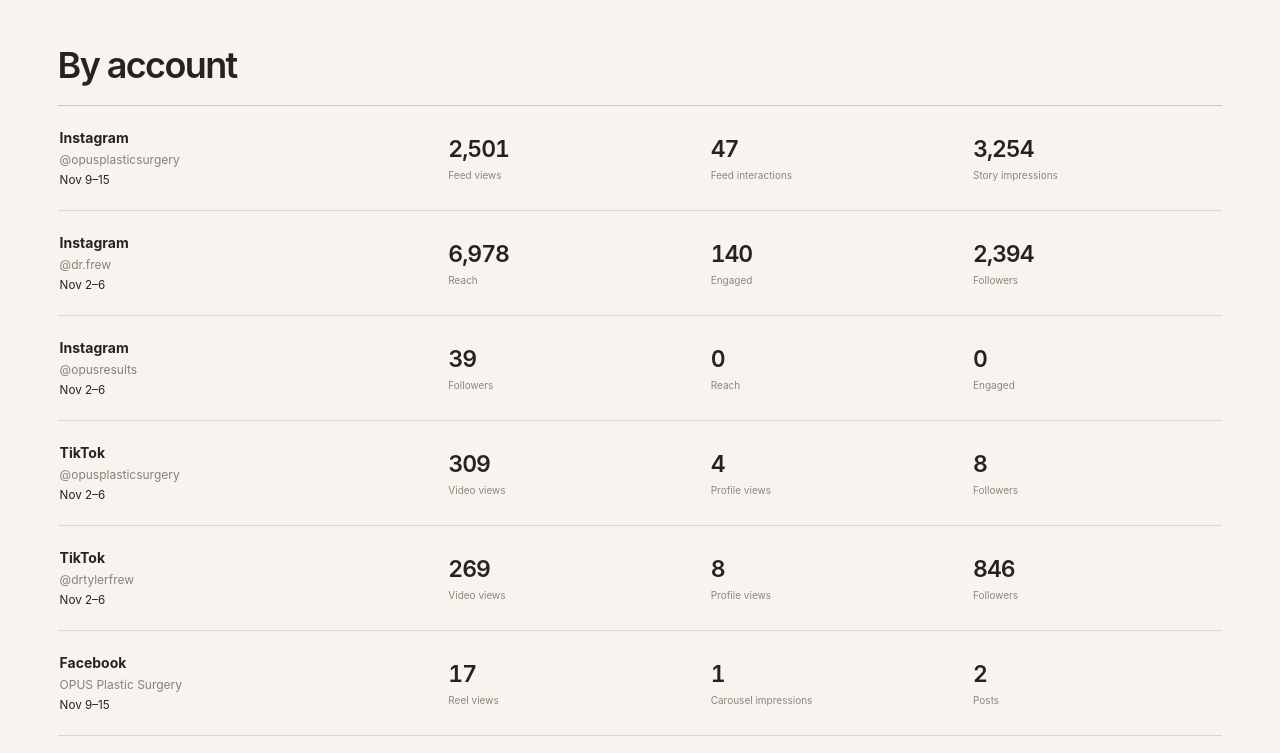
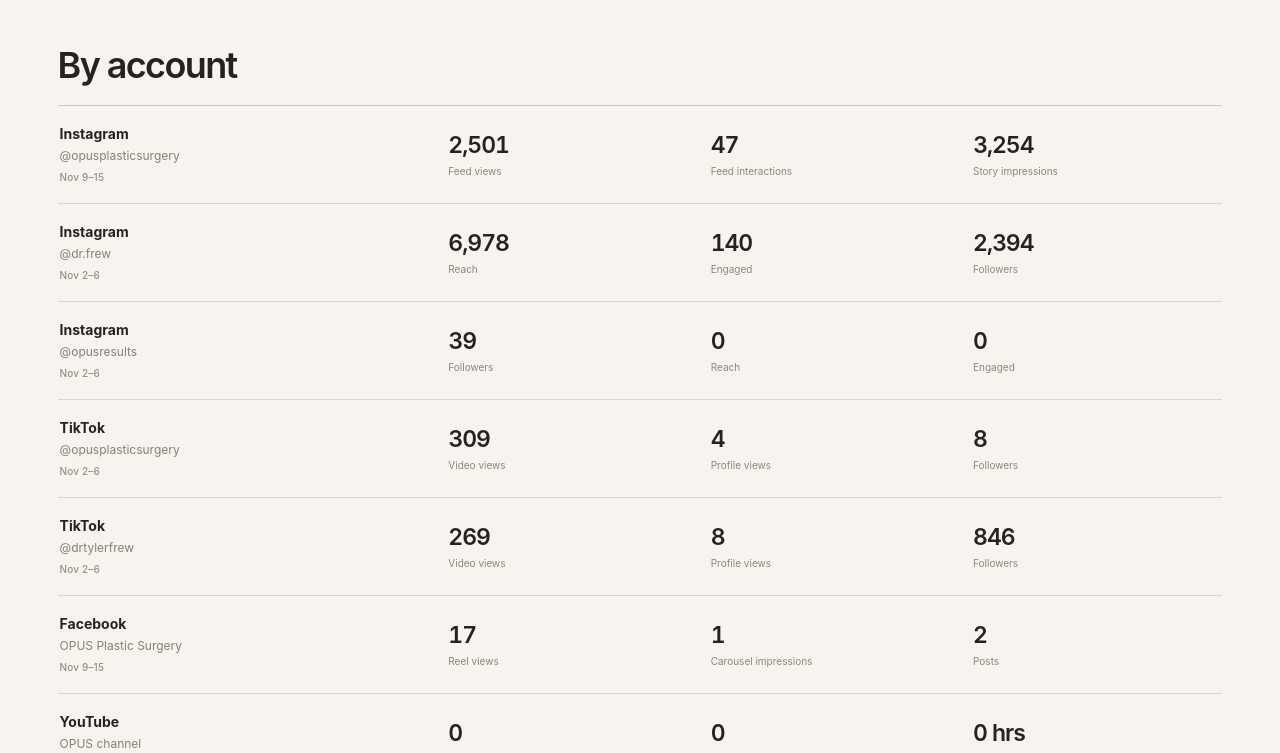
Before and after one commit to amydojo/social-signal, a Next.js app: page /frew in a window 1280 px wide. Shown: the part 873-1626 px from the top of the page. Built offline with nearby package versions, Linux system fonts and the light colour scheme.

Commit message:
Style compact per-account reporting dates in Weekly Pulse

```diff
--- a/app/frew/frew.css
+++ b/app/frew/frew.css
@@ -192,3 +192,9 @@
   .executive-bottom{margin-top:36px}
   .executive-feature,.executive-feature-media{min-height:206px}
 }
+
+
+/* Per-account reporting date, for mixed-source coverage without dashboard clutter. */
+.executive-account-title small{display:block;color:#9b8c82;font-size:10px;font-weight:500;letter-spacing:.015em;margin-top:2px}
+.executive-platform-row{min-height:98px;padding:19px 2px}
+@media(max-width:520px){.executive-platform-row{padding:17px 0}.executive-account-title small{font-size:10px}}
```
